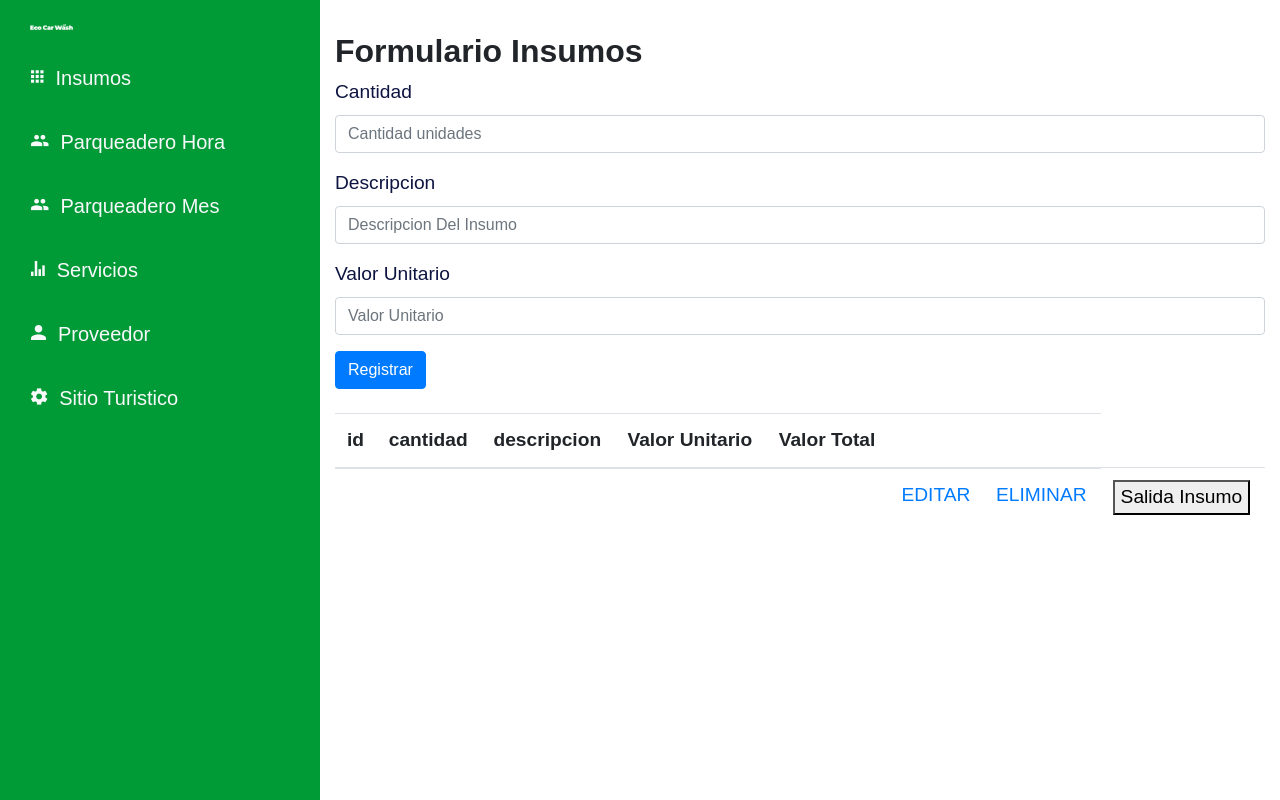
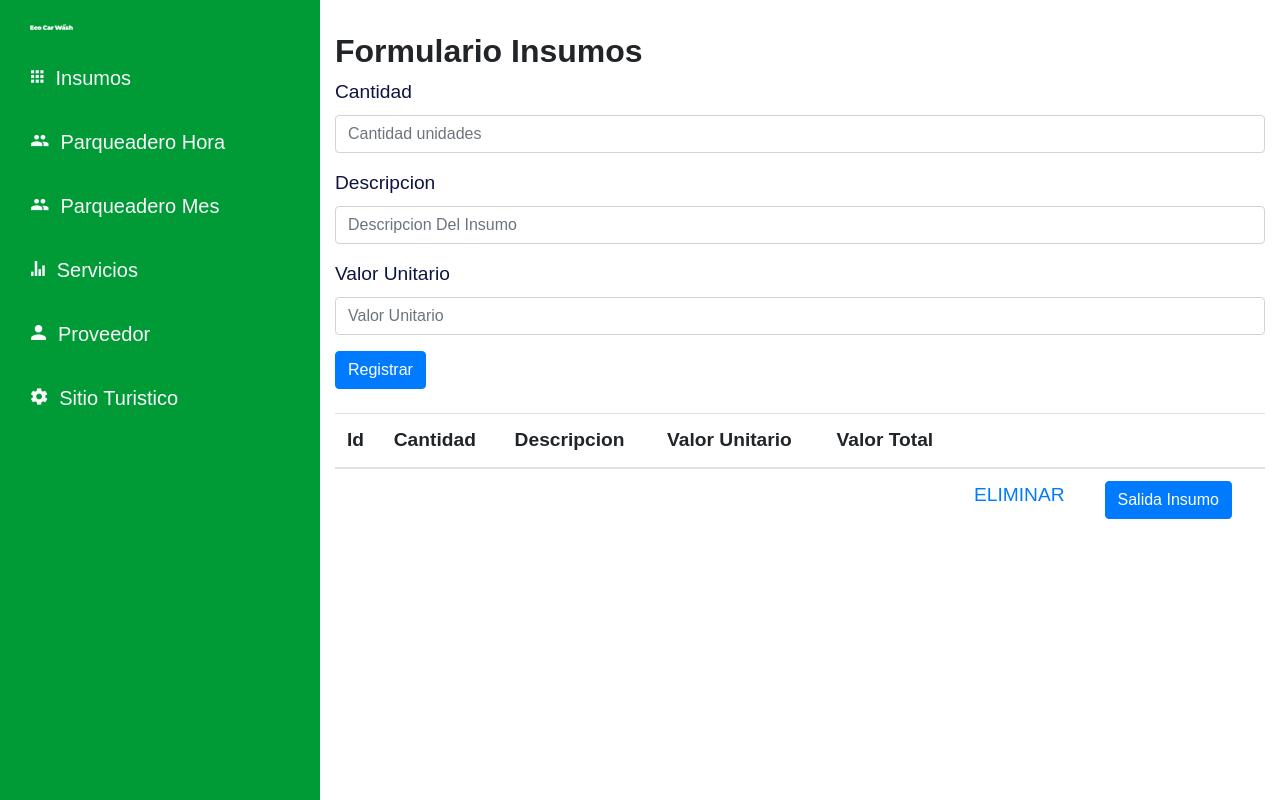
Before and after one commit to sgiraldo776/eco-car-wash, a PHP site: page /Admin/insumos/form_Insumo.php in a window 1280 px wide. Run offline with PHP 8.4, Linux system fonts and the light colour scheme; tables that the repository leaves empty or names only in its code hold one stand-in row (values such as "Sample post"); data that the repository does not hold is empty.

Commit message:
Restar insumo 2

```diff
--- a/Admin/insumos/form_Insumo.php
+++ b/Admin/insumos/form_Insumo.php
@@ -61,9 +61,9 @@
         <div class="mt-4">
                     <table class="table table-hover">
                         <thead class="thead">
-                            <th>id</th>
-                            <th>cantidad</th>
-                            <th>descripcion</th>
+                            <th>Id</th>
+                            <th>Cantidad</th>
+                            <th>Descripcion</th>
                             <th>Valor Unitario</th>
                             <th>Valor Total</th>
                             <th></th>
@@ -81,9 +81,8 @@
                             <td><?php echo $fila['Descripcion'] ?></td>
                             <td><?php echo $fila['Vlr_Unitario'] ?></td>
                             <td><?php echo $fila['Vlr_Total'] ?></td>
-                            <td><a href="frm_actu_padecimiento.php?padecimientoid=<?php echo $fila['padecimientoid'] ?>">EDITAR</a></td>
                             <td><a href="eliminar_insumo.php?Id_Insumo=<?php echo $fila['Id_Insumo'] ?>">ELIMINAR</a></td>
-                            <td><button type="button" data-toggle="modal" data-target="#modal<?php echo $cont; ?>" id="ingresar">Salida Insumo</button></td>
+                            <td><button type="button" class="btn btn-primary" data-toggle="modal" data-target="#modal<?php echo $cont; ?>" id="ingresar">Salida Insumo</button></td>
 
                         </tr>
                         <div class="modal" tabindex="-1" role="dialog" id="modal<?php echo $cont; ?>">
@@ -105,13 +104,13 @@
                                             <input type="text" name="nombre" value="<?php echo $fila['Descripcion'] ?>" disabled>
                                             <label>cantidad vendida</label>
                                             <input type="text" name="cantidad">
-                                            <button type="submit" class="btn btn-primary">gUardAr</button>
+                                            <div class="modal-footer">
+                                                <button type="submit" class="btn btn-primary">Guardar</button>
+                                                <button type="button" class="btn btn-secondary" data-dismiss="modal">Cancelar</button>
+                                            </div>
                                             </form>
                                         </div>
-                                        <div class="modal-footer">
-                                            <button type="button" class="btn btn-primary">Save changes</button>
-                                            <button type="button" class="btn btn-secondary" data-dismiss="modal">Close</button>
-                                        </div>
+
                             </div>
                         </div>
                     </div>
```
